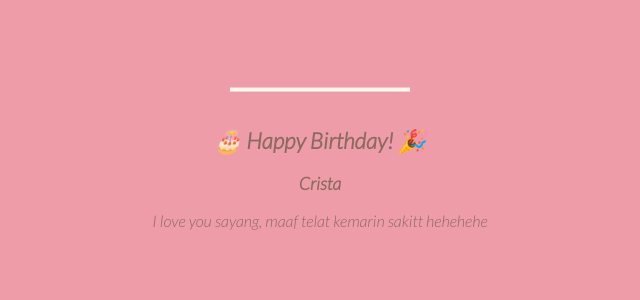
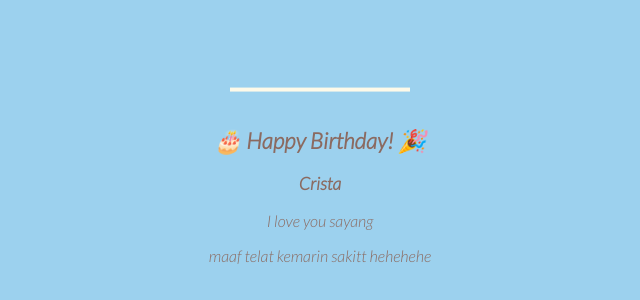
Before and after one commit to tedysyach-dev/suprise, a plain HTML site: page index.html in a window 1280 px wide. Shown: the part 236-536 px from the top of the page, without its empty margins (328-968 px from the left). Drawn offline with Linux system fonts and the light colour scheme.

Commit message:
Initial Supprise

```diff
--- a/index.html
+++ b/index.html
@@ -16,7 +16,7 @@
       }
 
       body {
-        background: #ee9ca7;
+        background: #9cd1ee;
       }
 
       .name {
@@ -368,7 +368,8 @@
     <div class="text">
       <h1>🎂 Happy Birthday! 🎉</h1>
       <p class="name">Crista</p>
-      <p>I love you sayang, maaf telat kemarin sakitt hehehehe</p>
+      <p>I love you sayang</p>
+      <p>maaf telat kemarin sakitt hehehehe</p>
     </div>
   </body>
 </html>
```
